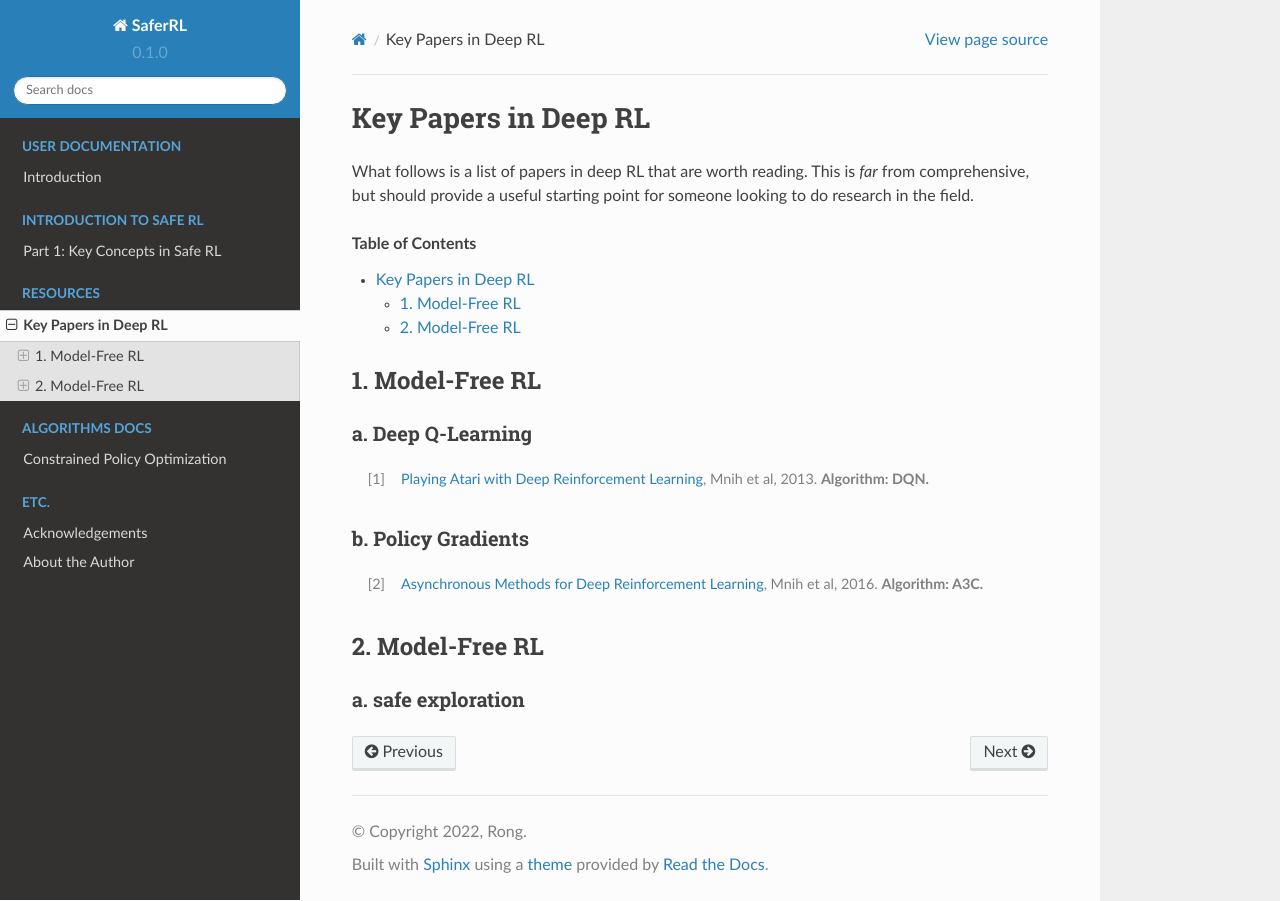
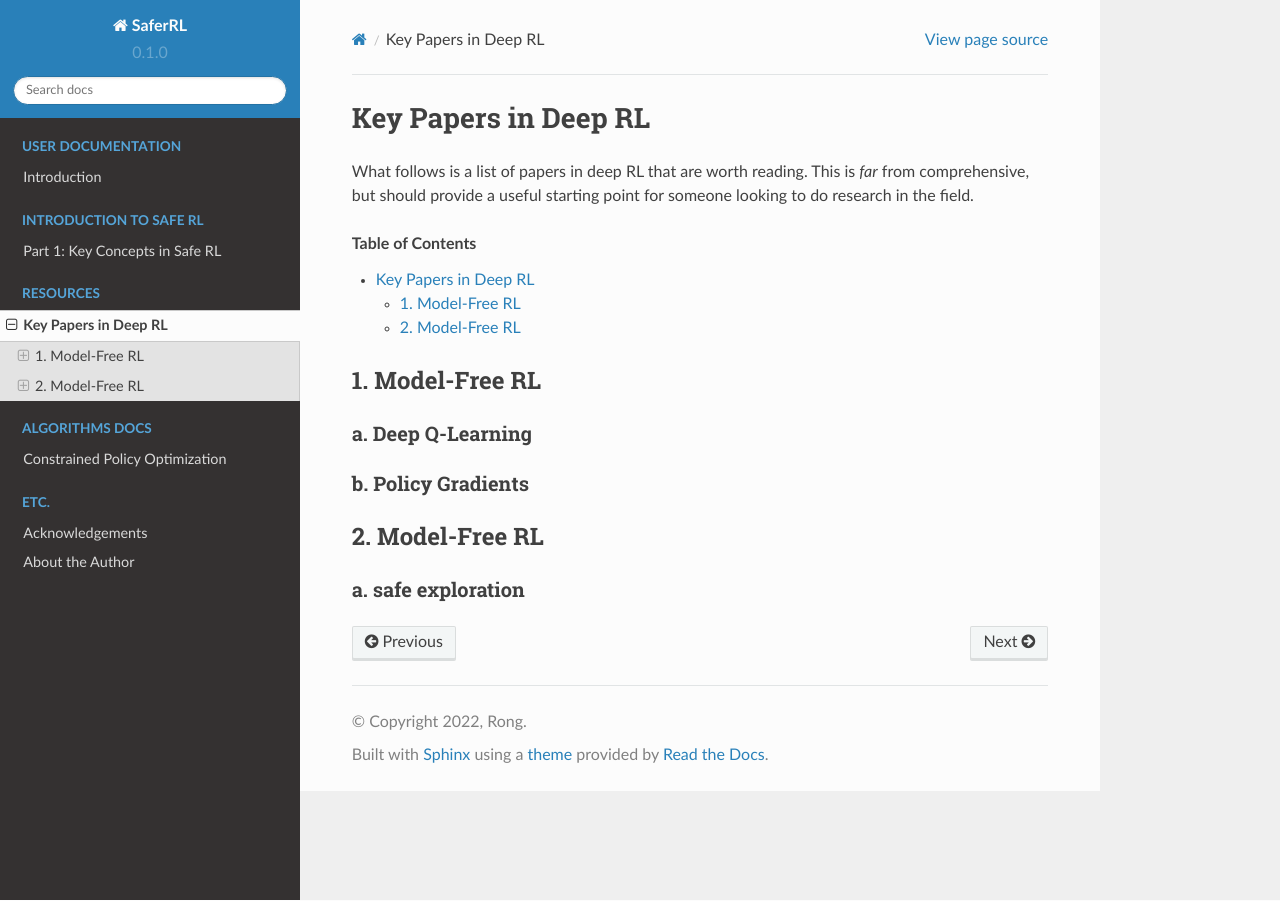
Before and after one commit to RongRG/saferRL, a Sphinx documentation site: the page built from docs/source/saferrl/keypapers.rst, in a window 1280 px wide. Built offline with Sphinx 7.4.7 and the Read the Docs theme 2.0.0, drawn with Linux system fonts in a browser that asks for light colours.

Commit message:
get running

```diff
--- a/docs/source/algorithms/cpo.rst
+++ b/docs/source/algorithms/cpo.rst
@@ -1,12 +1,13 @@
-============================
+===============================
 Constrained Policy Optimization
-============================
+===============================
 
 .. contents:: Table of Contents
 
 
 Background
 ==========
+
 
 Quick Facts
 -----------
@@ -21,6 +22,7 @@ Pseudocode
 References
 ==========
 
+
 Relevant Papers
 ---------------
 
--- a/docs/source/saferrl/keypapers.rst
+++ b/docs/source/saferrl/keypapers.rst
@@ -15,18 +15,18 @@ a. Deep Q-Learning
 ------------------
 
 
-.. [#] `Playing Atari with Deep Reinforcement Learning <https://www.cs.toronto.edu/~vmnih/docs/dqn.pdf>`_, Mnih et al, 2013. **Algorithm: DQN.**
+.. `Playing Atari with Deep Reinforcement Learning <https://www.cs.toronto.edu/~vmnih/docs/dqn.pdf>`_, Mnih et al, 2013. **Algorithm: DQN.**
 
 
 b. Policy Gradients
 -------------------
 
 
-.. [#] `Asynchronous Methods for Deep Reinforcement Learning <https://arxiv.org/abs/1602.01783>`_, Mnih et al, 2016. **Algorithm: A3C.**
+.. `Asynchronous Methods for Deep Reinforcement Learning <https://arxiv.org/abs/1602.01783>`_, Mnih et al, 2016. **Algorithm: A3C.**
 
 
 2. Model-Free RL
-==============
+================
 
 a. safe exploration
 -----------------------
--- a/docs/source/saferrl/saferl_intro.rst
+++ b/docs/source/saferrl/saferl_intro.rst
@@ -1,6 +1,6 @@
-==========================
+===============================
 Part 1: Key Concepts in Safe RL
-==========================
+===============================
 
 
 .. contents:: Table of Contents
@@ -13,7 +13,7 @@ Welcome to our introduction to safe reinforcement learning! Here, we aim to acqu
 * and a little bit of the core math that underlies the algorithms.
 
 Why Safe RL?
-===============
+============
 
 
 Key Concepts and Terminology
```
